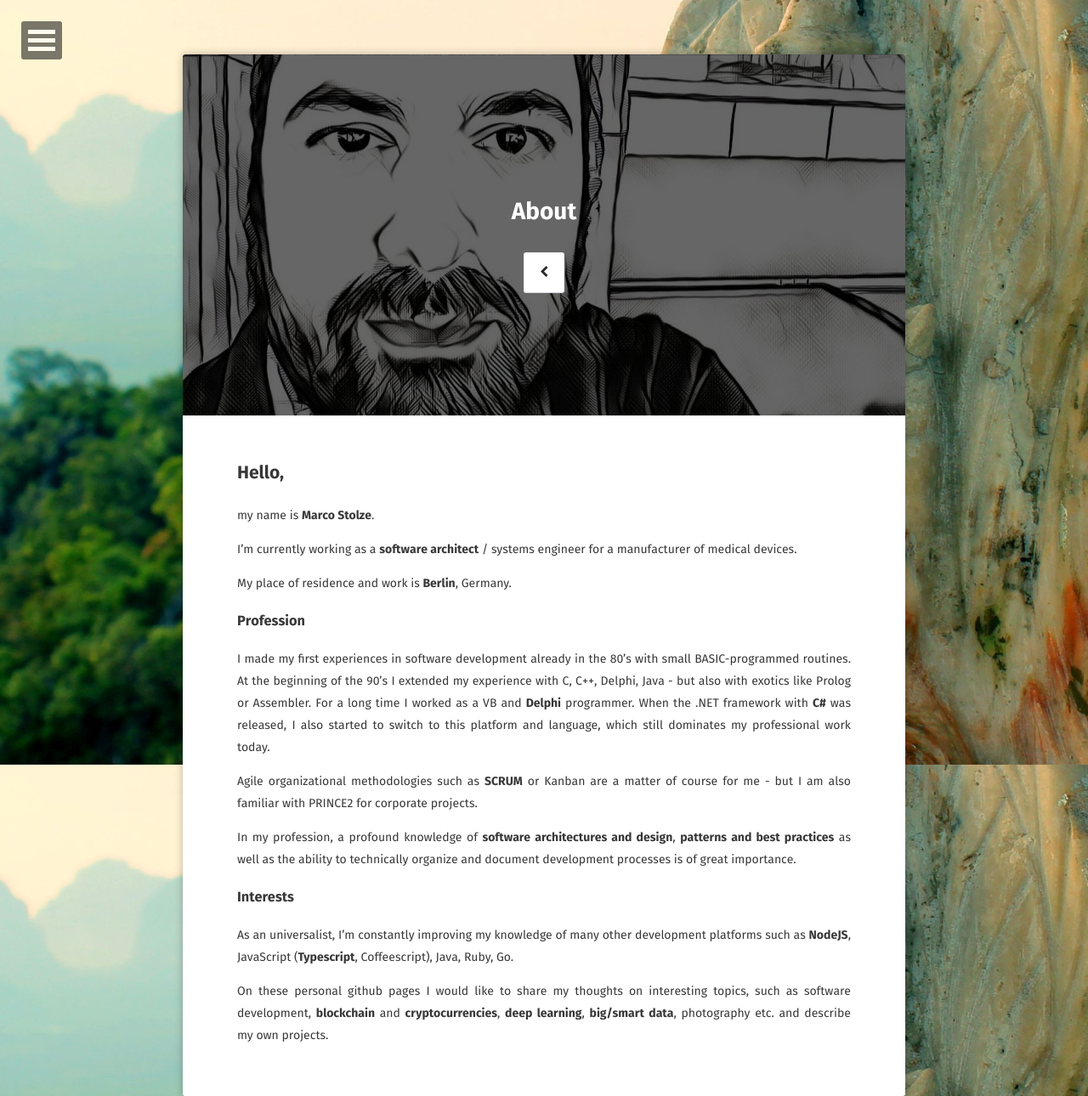
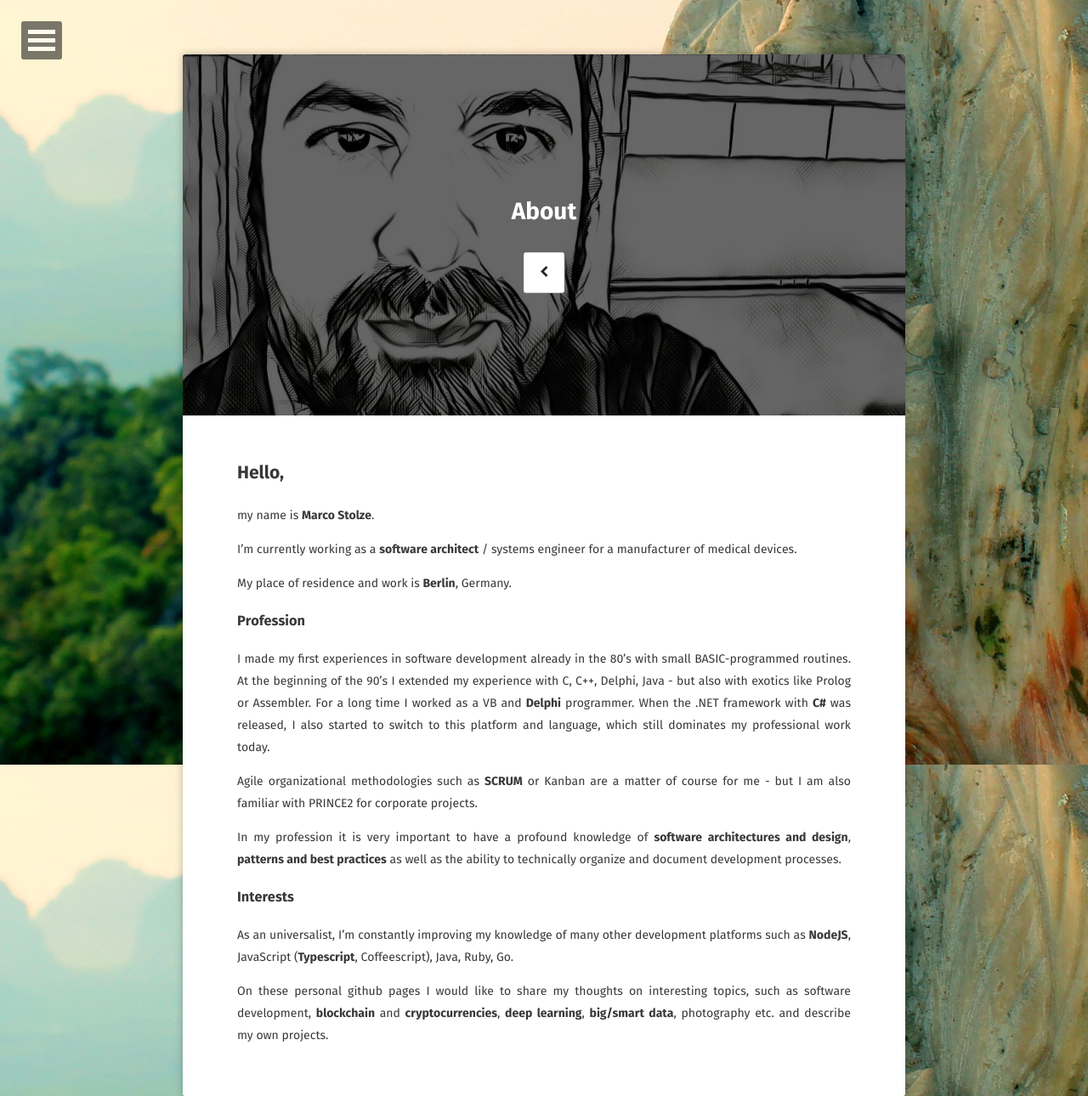
Before and after one commit to mcpride/mcpride.github.io, a Jekyll site: the page built from about/index.md, in a window 1280 px wide. Shown: the whole page at 85% size. Built offline with Jekyll 4.4.1, drawn with Linux system fonts in a browser that asks for light colours; some web fonts are replaced.

Commit message:
about page modified

```diff
--- a/about/index.md
+++ b/about/index.md
@@ -32,9 +32,9 @@ Agile organizational methodologies such as **SCRUM** or Kanban are
 a matter of course for me - but I am also familiar with PRINCE2 for corporate
 projects.
 
-In my profession, a profound knowledge of **software architectures and design**,
-**patterns and best practices** as well as the ability to technically
-organize and document development processes is of great importance.
+In my profession it is very important to have a profound knowledge of
+**software architectures and design**, **patterns and best practices** as well
+as the ability to technically organize and document development processes.
 
 ### Interests
 
```
